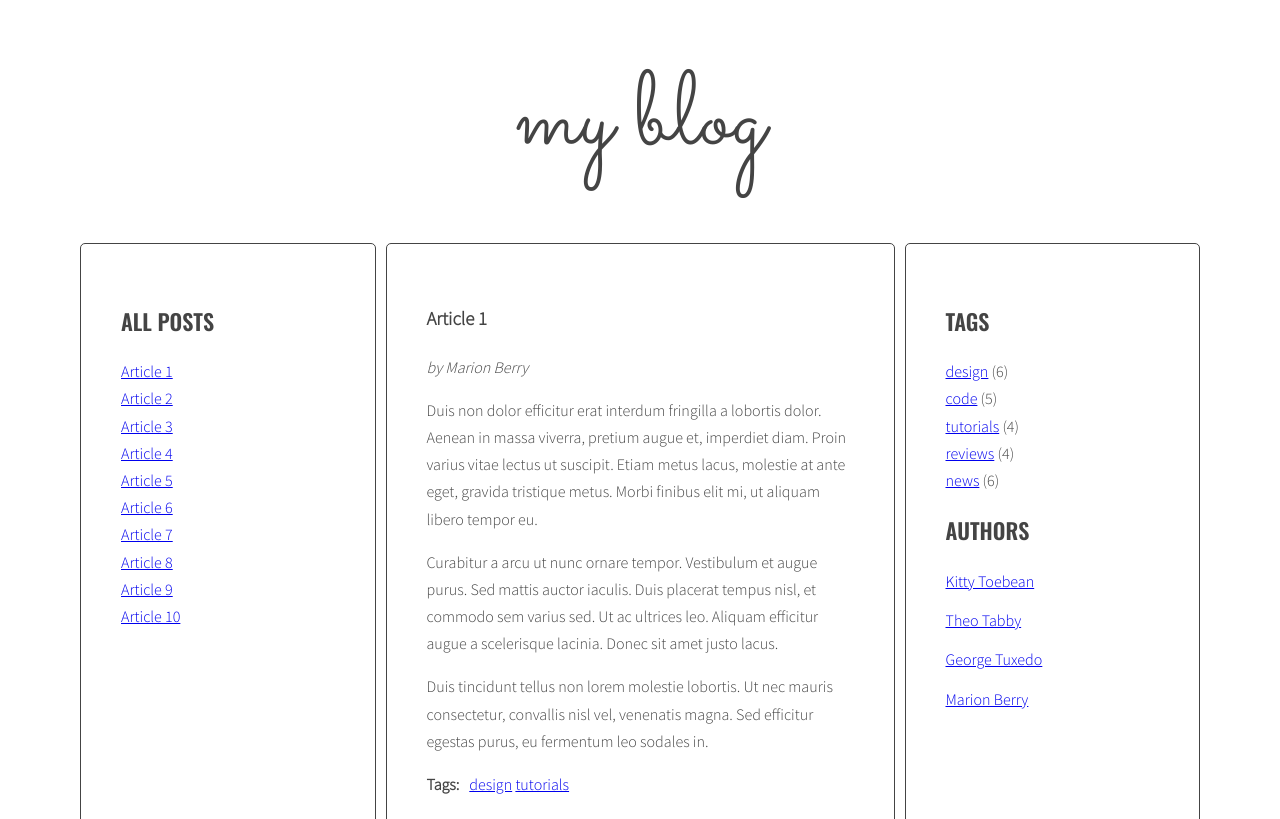
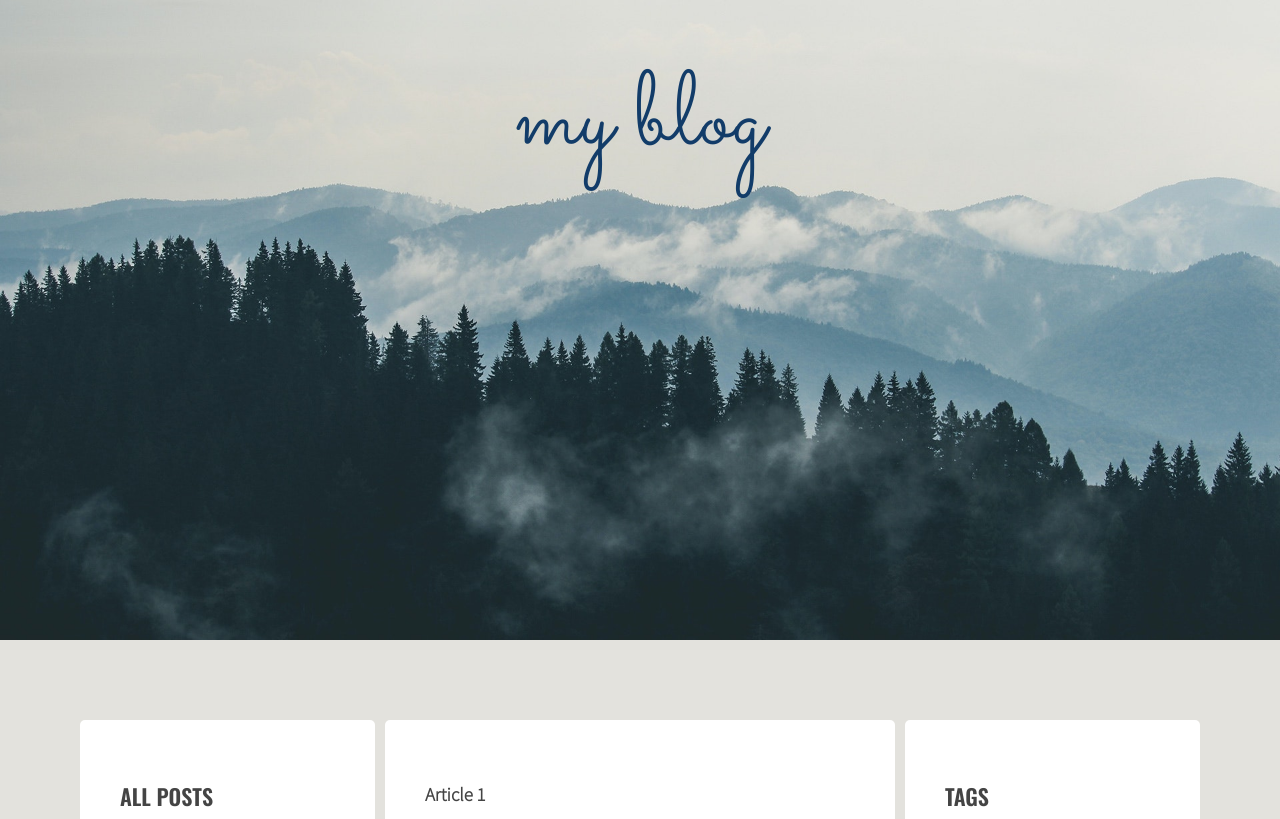
Before and after one commit to Jacob120/javascript-blog, a website: page index.html in a window 1280 px wide. Shown: the top 819 px of the page. Drawn offline with nearby package versions, Linux system fonts and the light colour scheme.

Commit message:
Add background image and color

```diff
--- a/index.html
+++ b/index.html
@@ -7,10 +7,14 @@
     <link rel="stylesheet" href="/css/style.css" />
     <title>Blog</title>
   </head>
+  <header class="splash">
+    <div class="splash-inner">
+      <h1 class="logo">my blog</h1>
+    </div>
+  </header>
   <body>
     <div class="blog">
       <div class="container">
-        <h1 class="logo">my blog</h1>
         <main class="wrapper">
           <aside class="sidebar">
             <h2 class="section-title">All posts</h2>
--- a/sass/style.scss
+++ b/sass/style.scss
@@ -2,6 +2,8 @@
 
 /* Variables */
 
+$color-text-blue: #123c69;
+$color-main: #e3e2dd;
 $color-light: #fff;
 $color-dark: #444;
 
@@ -18,7 +20,8 @@ $font-text: "Source Sans Pro", sans-serif;
 }
 
 body {
-  background: $color-light;
+  margin: 0;
+  background: $color-main;
   font-family: $font-text;
   color: $color-dark;
   font-weight: 300;
@@ -43,6 +46,10 @@ body {
   }
 }
 
+.blog {
+  margin-top: 5rem;
+}
+
 /* Layout */
 
 .wrapper {
@@ -63,14 +70,27 @@ body {
   background: $color-light;
   margin-right: 10px;
   padding: 40px;
-  border: 1px solid $color-dark;
+  // border: 1px solid $color-dark;
   border-radius: 5px;
 }
 
-/* Logo */
+/* Splash */
+
+.splash {
+  height: 80vh;
+  position: relative;
+  background-image: url(/images/splash-image.jpg);
+  background-position: center center;
+  background-size: cover;
+  background-attachment: fixed;
+}
 
 .logo {
+  position: absolute;
+  width: 100%;
+
   font-family: $font-logo;
+  color: $color-text-blue;
   font-weight: 400;
   font-size: 104px;
   line-height: 1;
@@ -84,6 +104,13 @@ body {
   margin: 0;
   padding: 0;
   .active {
+    font-weight: bold;
+  }
+  a {
+    color: $color-dark;
+    text-decoration: none;
+  }
+  a:hover {
     font-weight: bold;
   }
 }
@@ -106,8 +133,12 @@ body {
 
 .post {
   display: none;
+  opacity: 0;
+  // position: absolute;
   &.active {
     display: block;
+    transition: opacity 0.3s linear 2s;
+    opacity: 1;
   }
 }
 
```
Also changed, not shown: js/script.js (+2 -12 lines), css/style.css, images/splash-image.jpg (added), 1 other file.
